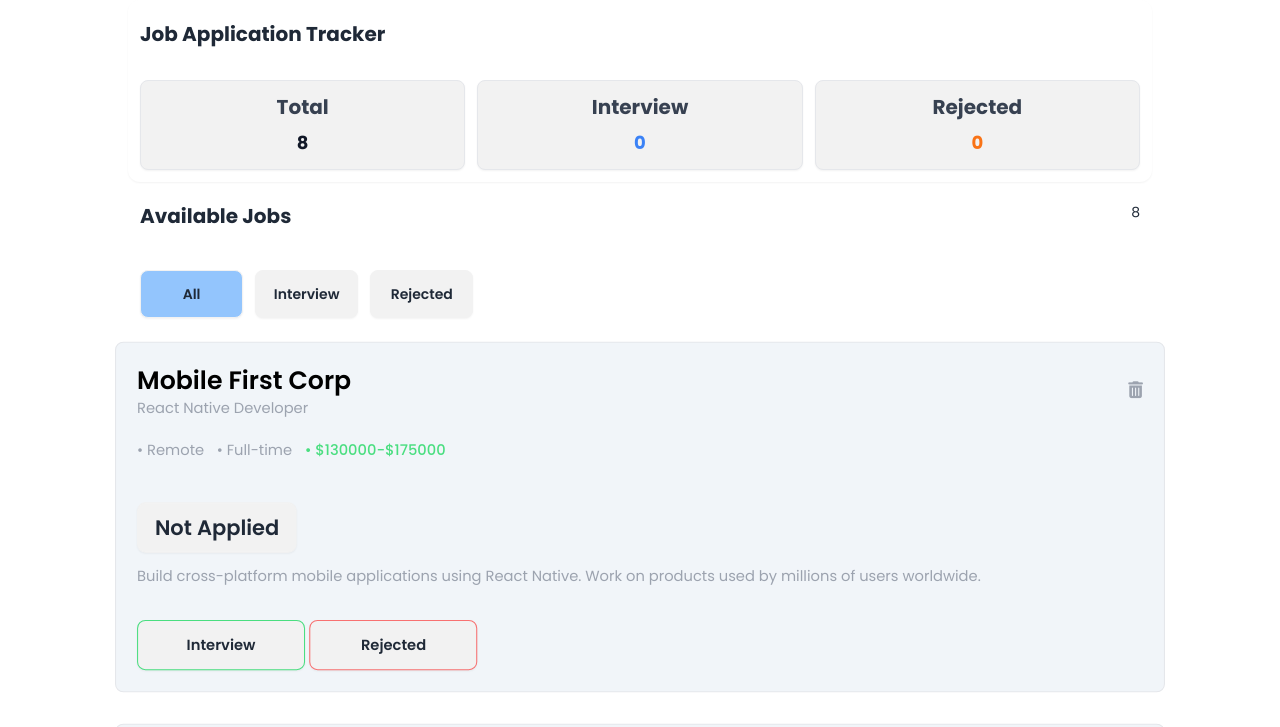
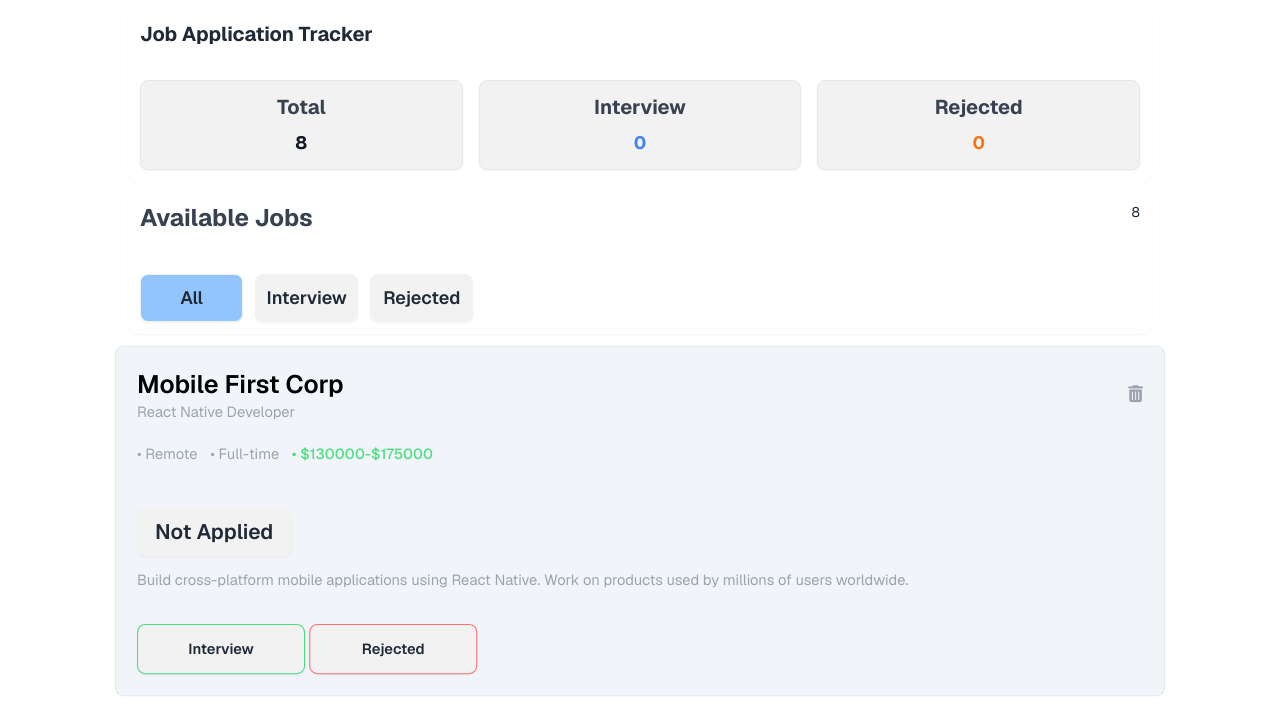
Before and after one commit to Sifat-112/my-assignment-project-4, a plain HTML site: page index.html in a window 1280 px wide. Shown: the top 727 px of the page. Drawn offline with nearby package versions, Linux system fonts and the light colour scheme.

Commit message:
style changed in button

```diff
--- a/index.html
+++ b/index.html
@@ -21,18 +21,16 @@
       href="https://cdnjs.cloudflare.com/ajax/libs/font-awesome/6.5.2/css/all.min.css"
     />
 
-    <!-- Google Font (Poppins Example) -->
-    <link rel="preconnect" href="https://fonts.googleapis.com" />
-    <link rel="preconnect" href="https://fonts.gstatic.com" crossorigin />
-    <link
-      href="https://fonts.googleapis.com/css2?family=Poppins:wght@300;400;500;600;700&display=swap"
-      rel="stylesheet"
-    />
+    <!-- Google Font (geist Example) -->
+    <link rel="preconnect" href="https://fonts.googleapis.com">
+    <link rel="preconnect" href="https://fonts.gstatic.com" crossorigin>
+    <link href="https://fonts.googleapis.com/css2?family=Geist:wght@100..900&display=swap" rel="stylesheet">
 
     <!-- main css -->
     <style>
       body {
-        font-family: "Poppins", sans-serif;
+        font-family: "Geist", sans-serif;
+        font-optical-sizing: auto;
       }
     </style>
   </head>
@@ -43,7 +41,7 @@
   <h1 class="text-xl font-bold text-gray-800">Job Application Tracker</h1>
 
   <!-- button div -->
-  <div class="grid grid-cols-2 md:grid-cols-3 gap-3">
+  <div class="grid grid-cols-2 md:grid-cols-3 gap-4">
     <!-- button 1 -->
     <button
       type="button"
@@ -74,27 +72,27 @@
 </section>
 
     <!-- available section -->
-    <section class="max-w-screen-lg mx-auto pt-5 p-3">
+    <section class="max-w-screen-lg mx-auto pt-5 p-3 bg-white rounded-xl shadow-sm">
       <!-- title -->
       <div class="flex justify-between">
-        <h2 class="text-xl font-bold">Available Jobs</h2>
+        <h2 class="text-xl md:text-2xl font-bold text-gray-700">Available Jobs</h2>
         <span id="jobs-count" class="text-sm">8</span>
       </div>
 
       <!-- jobs button -->
       <div class="pt-5 max-w-sm md:w-1/3">
         <div class="grid grid-cols-3 gap-3 pt-5">
-          <button id="all-btn" type="button" class="btn hover:bg-blue-200 bg-blue-300 filter-btn">
+          <button id="all-btn" type="button" class="btn  lg:text-lg hover:bg-blue-200 bg-blue-300 filter-btn">
             All
           </button>
           <button
             id="interview-btn"
             type="button"
-            class="btn hover:bg-blue-200 interview-btn filter-btn"
+            class="btn lg:text-lg  hover:bg-blue-200 interview-btn filter-btn"
           >
             Interview
           </button>
-          <button id="rejected-btn" type="button" class="btn hover:bg-blue-200 filter-btn">
+           <button id="rejected-btn" type="button" class="btn lg:text-lg  hover:bg-blue-200 filter-btn">
             Rejected
           </button>
         </div>
```
